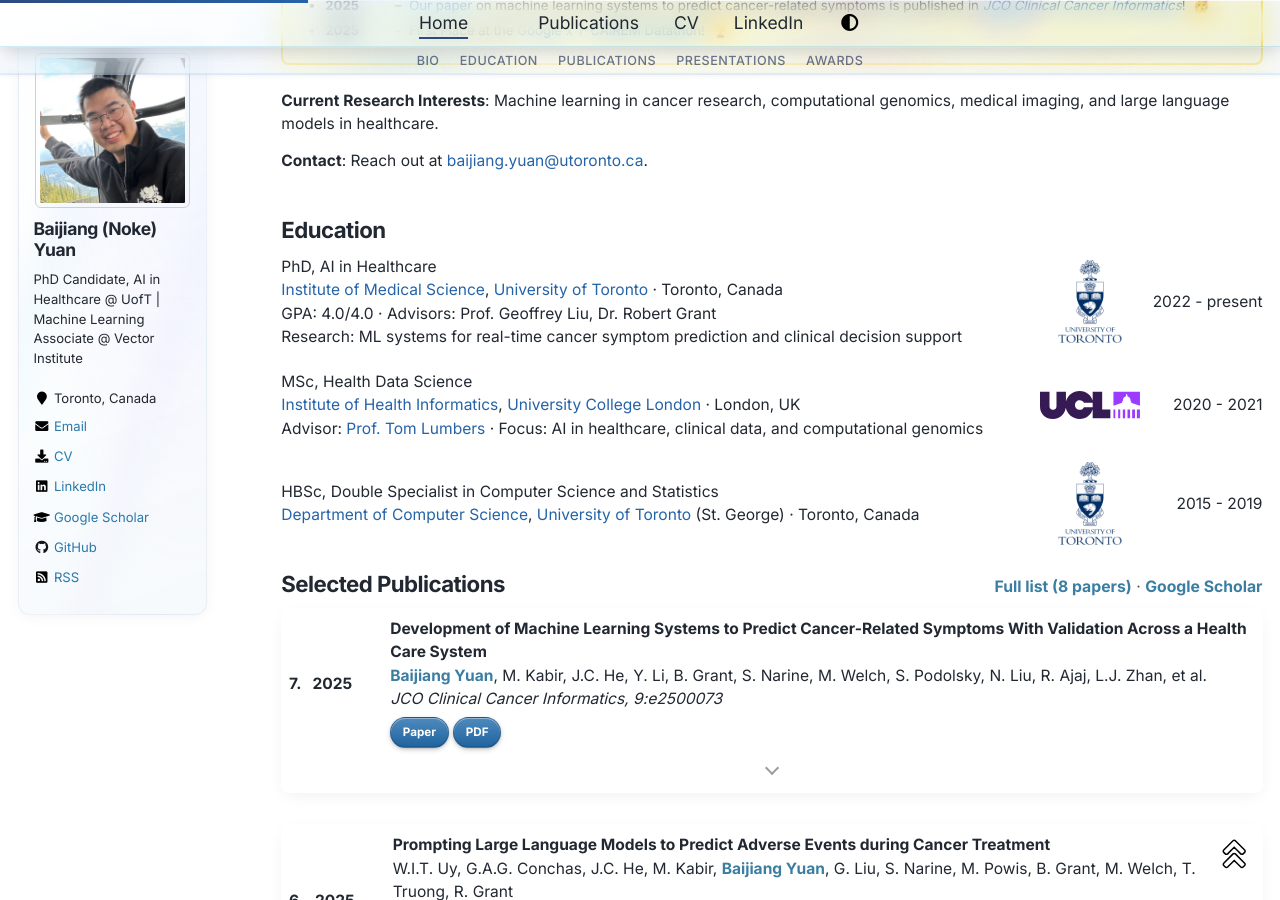
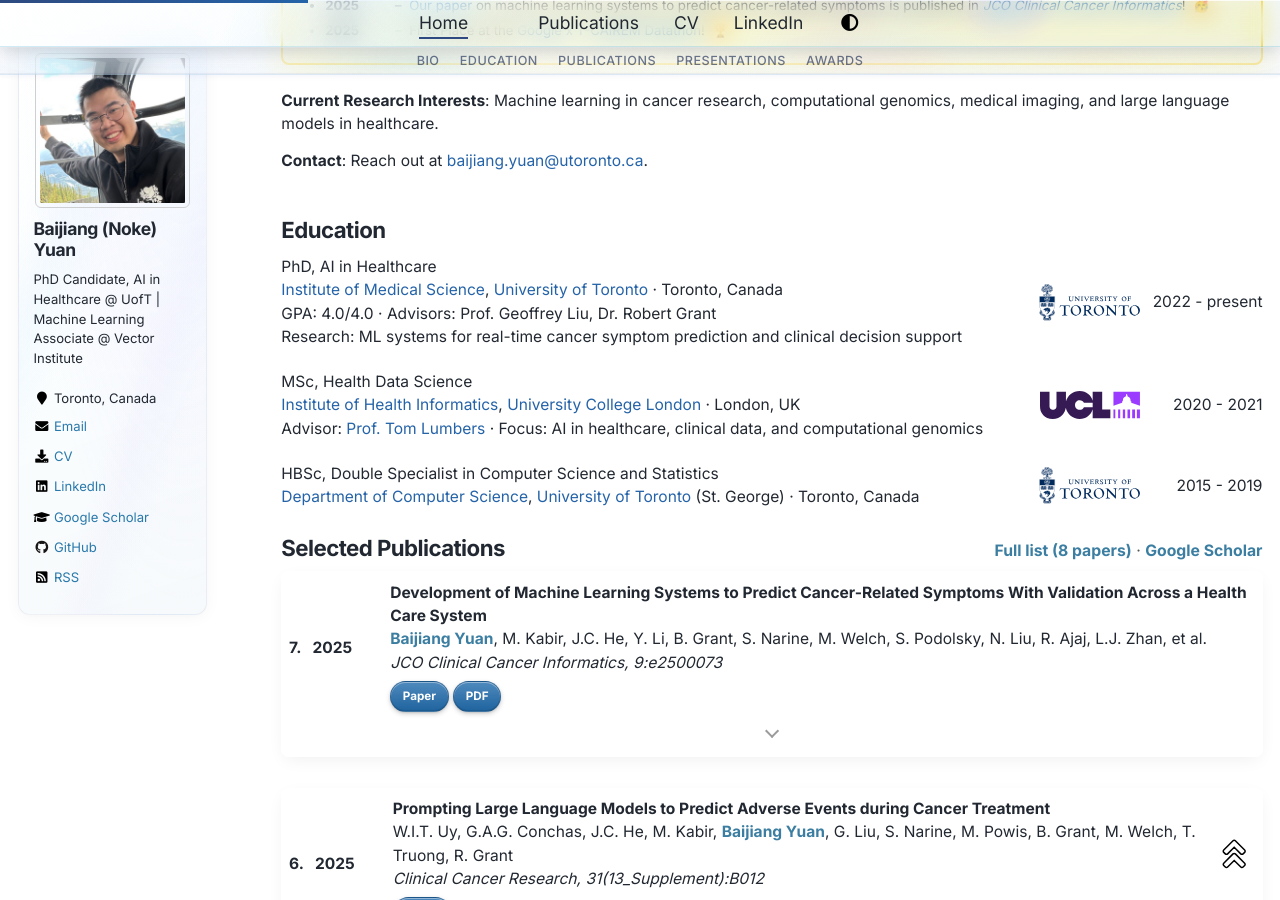
Before and after one commit to NokeYuan/NokeYuan.github.io, a Jekyll site: the page built from _pages/about.md, in a window 1280 px wide and 900 px high, scrolled down 535 px. Built offline with Jekyll 4.4.1, drawn with Linux system fonts in a browser that asks for light colours.

Commit message:
Formatting: uniform-height education logos using horizontal UofT signature

```diff
--- a/_pages/about.md
+++ b/_pages/about.md
@@ -48,7 +48,7 @@ header:
       <a href="https://ims.utoronto.ca/">Institute of Medical Science</a>, <a href="https://www.utoronto.ca/">University of Toronto</a> &middot; Toronto, Canada<br>
       GPA: 4.0/4.0 &middot; Advisors: Prof. Geoffrey Liu, Dr. Robert Grant<br>
       Research: ML systems for real-time cancer symptom prediction and clinical decision support</td>
-      <td style="text-align: center; vertical-align: middle; padding-bottom: 1.4em;"><a href="https://www.utoronto.ca/"><img src="/images/uoft.png" width="64" height="64"></a></td>
+      <td style="text-align: center; vertical-align: middle; padding-bottom: 1.4em;"><a href="https://www.utoronto.ca/"><img src="/images/uoft-horizontal.svg" style="height: 38px; width: auto;"></a></td>
       <td style="text-align: right; vertical-align: middle; white-space: nowrap; padding-bottom: 1.4em;">2022 - present</td>
     </tr>
     <tr>
@@ -61,7 +61,7 @@ header:
     <tr>
       <td style="text-align: left;">HBSc, Double Specialist in Computer Science and Statistics<br>
       <a href="https://web.cs.toronto.edu/">Department of Computer Science</a>, <a href="https://www.utoronto.ca/">University of Toronto</a> (St. George) &middot; Toronto, Canada</td>
-      <td style="text-align: center; vertical-align: middle;"><a href="https://www.utoronto.ca/"><img src="/images/uoft.png" width="64" height="64"></a></td>
+      <td style="text-align: center; vertical-align: middle;"><a href="https://www.utoronto.ca/"><img src="/images/uoft-horizontal.svg" style="height: 38px; width: auto;"></a></td>
       <td style="text-align: right; vertical-align: middle; white-space: nowrap;">2015 - 2019</td>
     </tr>
   </tbody>
```
Also changed, not shown: images/uoft-horizontal.svg (added).
